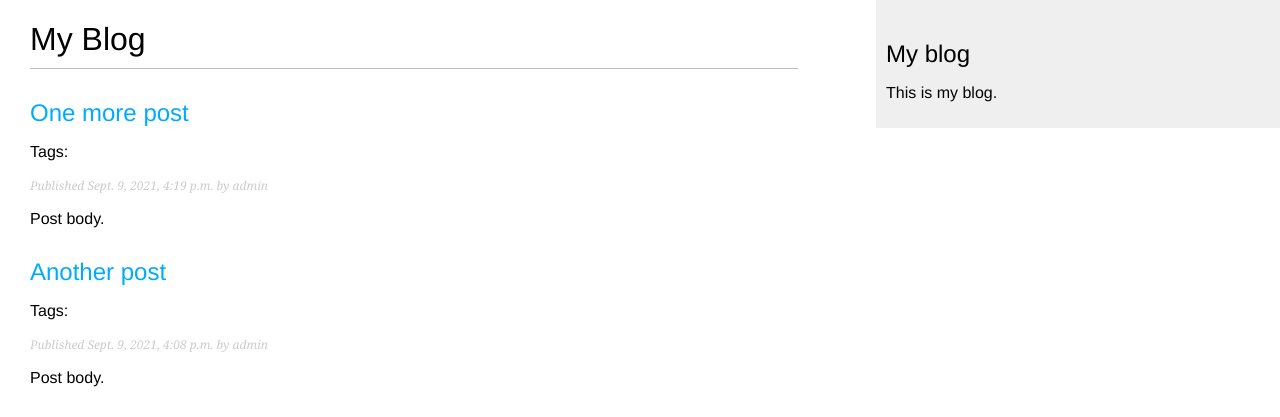
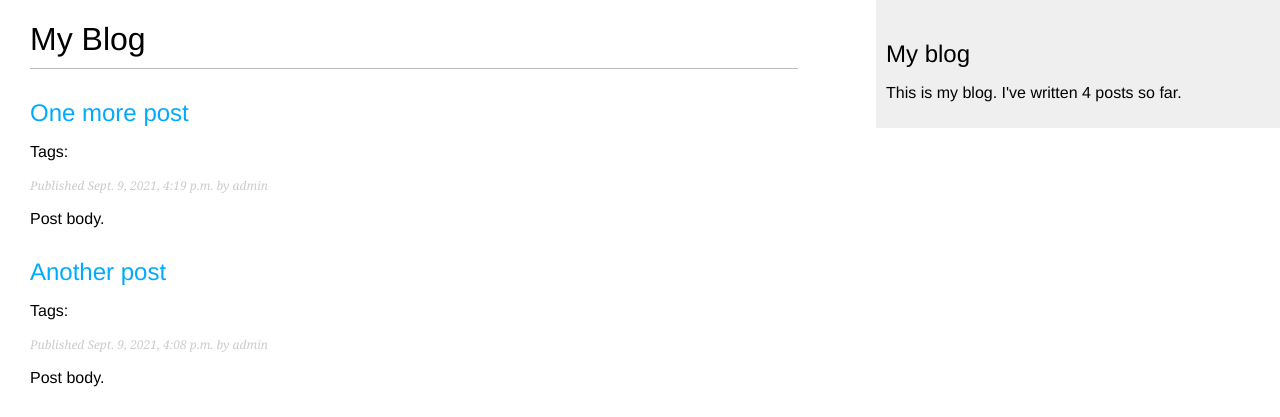
Before and after one commit to AntonEsipow/Django-blog, a Django app: page /blog/ in a window 1280 px wide. Shown: the top 417 px of the page. Run offline with Django 3.2, Linux system fonts and the light colour scheme; data comes from the database, SQL or seed files in the repository; parts of the project's set-up code (start-up, migrations or seed data) failed here and were passed over.

Commit message:
Add templatetags

```diff
--- a/mysite/blog/templates/blog/base.html
+++ b/mysite/blog/templates/blog/base.html
@@ -1,3 +1,4 @@
+{% load blog_tags %}
 {% load static %}
 <!DOCTYPE html>
 <html>
@@ -12,7 +13,7 @@
     </div>
     <div id="sidebar">
         <h2>My blog</h2>
-        <p>This is my blog.</p>
+        <p>This is my blog. I've written {% total_posts %} posts so far.</p>
     </div>
 </body>
 </html>
--- /dev/null
+++ b/mysite/blog/templatetags/blog_tags.py
@@ -0,0 +1,10 @@
+from django import template
+from ..models import Post
+
+
+register = template.Library()
+
+
+@register.simple_tag
+def total_posts():
+    return Post.published.count()
--- a/mysite/blog/views.py
+++ b/mysite/blog/views.py
@@ -6,6 +6,7 @@
 from django.views.generic import ListView
 from django.core.mail import send_mail
 from taggit.models import Tag
+from django.db.models import Count
 
 
 # class PostListView(ListView):
@@ -48,8 +49,11 @@
     else:
         comment_form = CommentForm()
 
+    post_tags_ids = post.tags.values_list('id', flat=True)
+    similar_posts = Post.published.filter(tags__in=post_tags_ids).exclude(id=post.id)
+    similar_posts = similar_posts.annotate(same_tags=Count('tags')).order_by('-same_tags','-publish')[:4]
     return render(request, 'blog/post/detail.html', {'post': post, 'comments': comments, 'new_comment': new_comment,
-                                                     'comment_form': comment_form})
+                                                     'comment_form': comment_form,'similar_posts': similar_posts})
 
 
 def post_share(request, post_id):
```
Also changed, not shown: mysite/blog/templates/blog/post/detail.html (+8 -0 lines), mysite/blog/templatetags/__init__.py (added).
